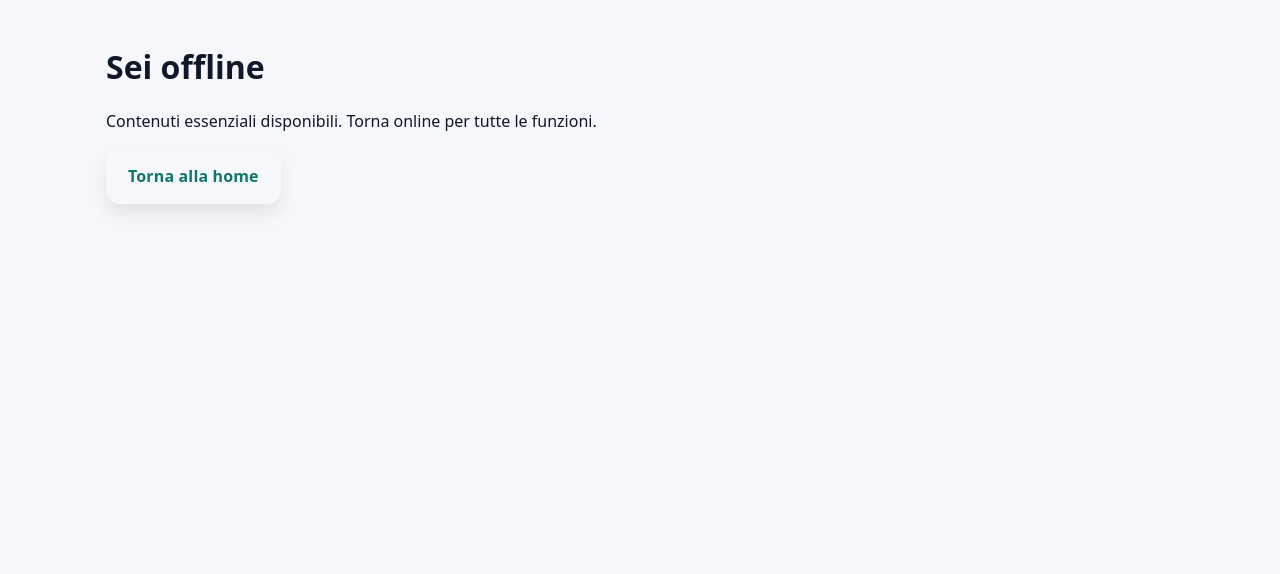
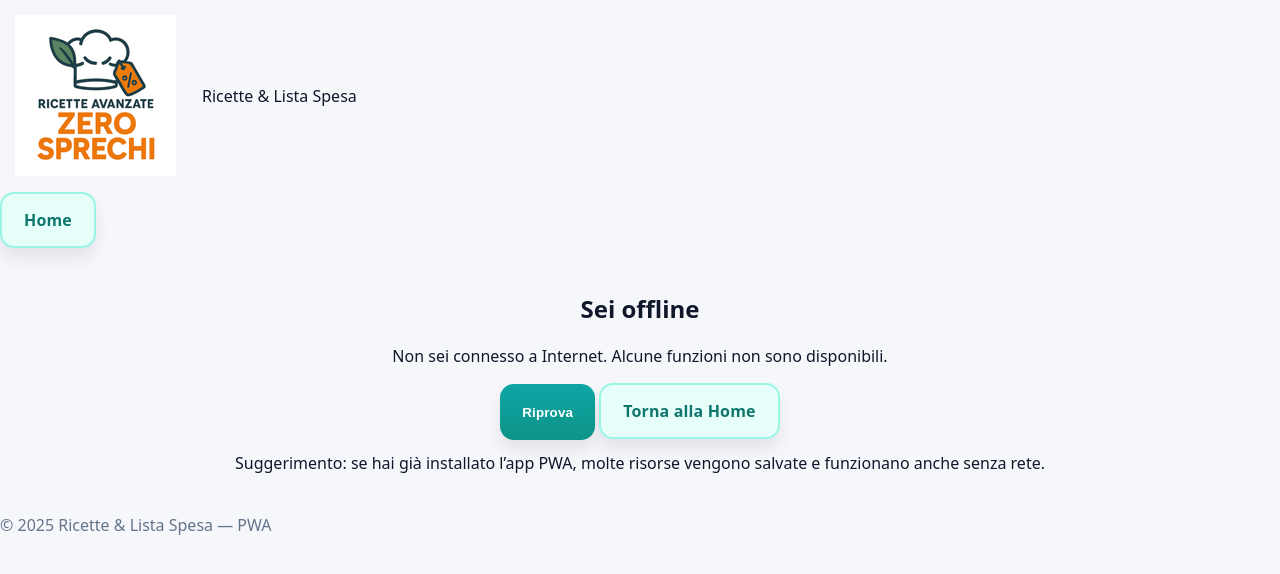
Before and after one commit to Salvatore251086/ricette-lista-spesa, a plain HTML site: page offline.html in a window 1280 px wide. Drawn offline with Linux system fonts and the light colour scheme.

Commit message:
Update offline.html

```diff
--- a/offline.html
+++ b/offline.html
@@ -1,17 +1,73 @@
 <!doctype html>
 <html lang="it">
 <head>
-<meta charset="utf-8">
-<meta name="viewport" content="width=device-width, initial-scale=1">
-<title>Offline</title>
-<meta name="robots" content="noindex">
-<link rel="stylesheet" href="/ricette-lista-spesa/styles.css">
+  <meta charset="utf-8" />
+  <meta name="viewport" content="width=device-width, initial-scale=1" />
+
+  <title>Sei offline | Ricette & Lista Spesa</title>
+  <meta name="description" content="Sei offline. Riprova quando torni connesso oppure apri i contenuti salvati nella PWA.">
+  <!-- Evita indicizzazione della pagina offline -->
+  <meta name="robots" content="noindex, nofollow, noarchive" />
+
+  <!-- Open Graph -->
+  <meta property="og:type" content="website">
+  <meta property="og:locale" content="it_IT">
+  <meta property="og:site_name" content="Ricette & Lista Spesa">
+  <meta property="og:title" content="Sei offline">
+  <meta property="og:description" content="Connessione assente. Alcune funzioni non sono disponibili.">
+  <meta property="og:url" content="https://salvatore251086.github.io/ricette-lista-spesa/offline.html">
+  <meta property="og:image" content="https://salvatore251086.github.io/ricette-lista-spesa/assets/icons/icon-512.png">
+  <meta property="og:image:width" content="512">
+  <meta property="og:image:height" content="512">
+
+  <!-- Twitter -->
+  <meta name="twitter:card" content="summary_large_image">
+  <meta name="twitter:title" content="Sei offline">
+  <meta name="twitter:description" content="Connessione assente. Alcune funzioni non sono disponibili.">
+  <meta name="twitter:image" content="https://salvatore251086.github.io/ricette-lista-spesa/assets/icons/icon-512.png">
+
+  <!-- PWA & Icone -->
+  <link rel="manifest" href="/ricette-lista-spesa/manifest.webmanifest" />
+  <meta name="theme-color" content="#22C55E" />
+  <link rel="icon" href="/ricette-lista-spesa/assets/icons/icon-192.png" sizes="192x192" type="image/png" />
+  <link rel="apple-touch-icon" href="/ricette-lista-spesa/assets/icons/icon-192.png" />
+
+  <!-- Stili principali -->
+  <link rel="stylesheet" href="/ricette-lista-spesa/styles.css">
 </head>
 <body>
-<main class="container">
-  <h1>Sei offline</h1>
-  <p>Contenuti essenziali disponibili. Torna online per tutte le funzioni.</p>
-  <a href="/ricette-lista-spesa/" class="btn">Torna alla home</a>
-</main>
+  <header class="site-header">
+    <div class="brand">
+      <img src="/ricette-lista-spesa/assets/icons/icon-192.png" alt="Ricette & Lista Spesa" />
+      <span>Ricette & Lista Spesa</span>
+    </div>
+    <nav class="top-actions">
+      <a class="btn btn-outline" href="/ricette-lista-spesa/">Home</a>
+    </nav>
+  </header>
+
+  <main class="container">
+    <section class="card" style="text-align:center">
+      <h1 class="m0">Sei offline</h1>
+      <p class="lead">Non sei connesso a Internet. Alcune funzioni non sono disponibili.</p>
+
+      <div class="actions" style="justify-content:center; margin-top:12px">
+        <button class="btn btn-primary" onclick="location.reload()">Riprova</button>
+        <a class="btn btn-outline" href="/ricette-lista-spesa/">Torna alla Home</a>
+      </div>
+
+      <p class="note" style="margin-top:12px">
+        Suggerimento: se hai già installato l’app PWA, molte risorse vengono salvate e funzionano anche senza rete.
+      </p>
+    </section>
+  </main>
+
+  <footer class="site-footer">
+    © <span id="y"></span> Ricette & Lista Spesa — PWA
+  </footer>
+
+  <script>
+    document.getElementById('y').textContent = new Date().getFullYear();
+  </script>
 </body>
 </html>
```
